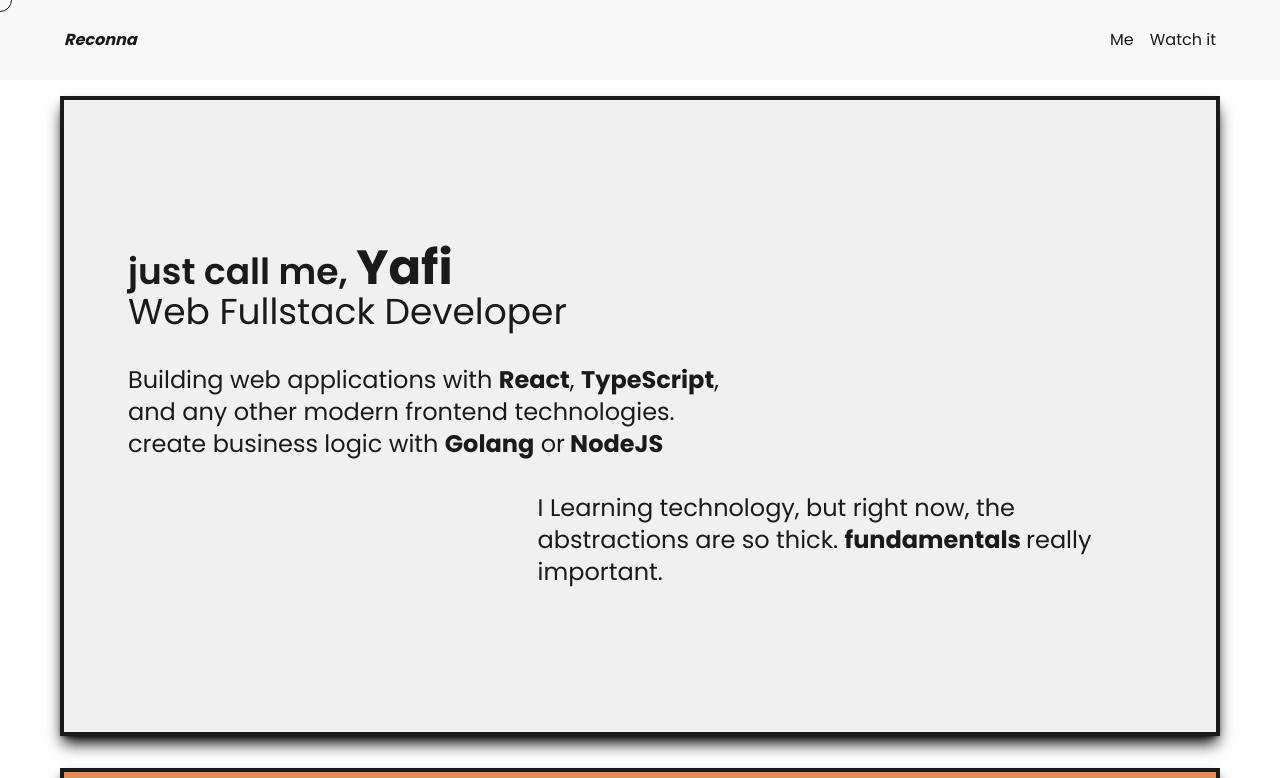
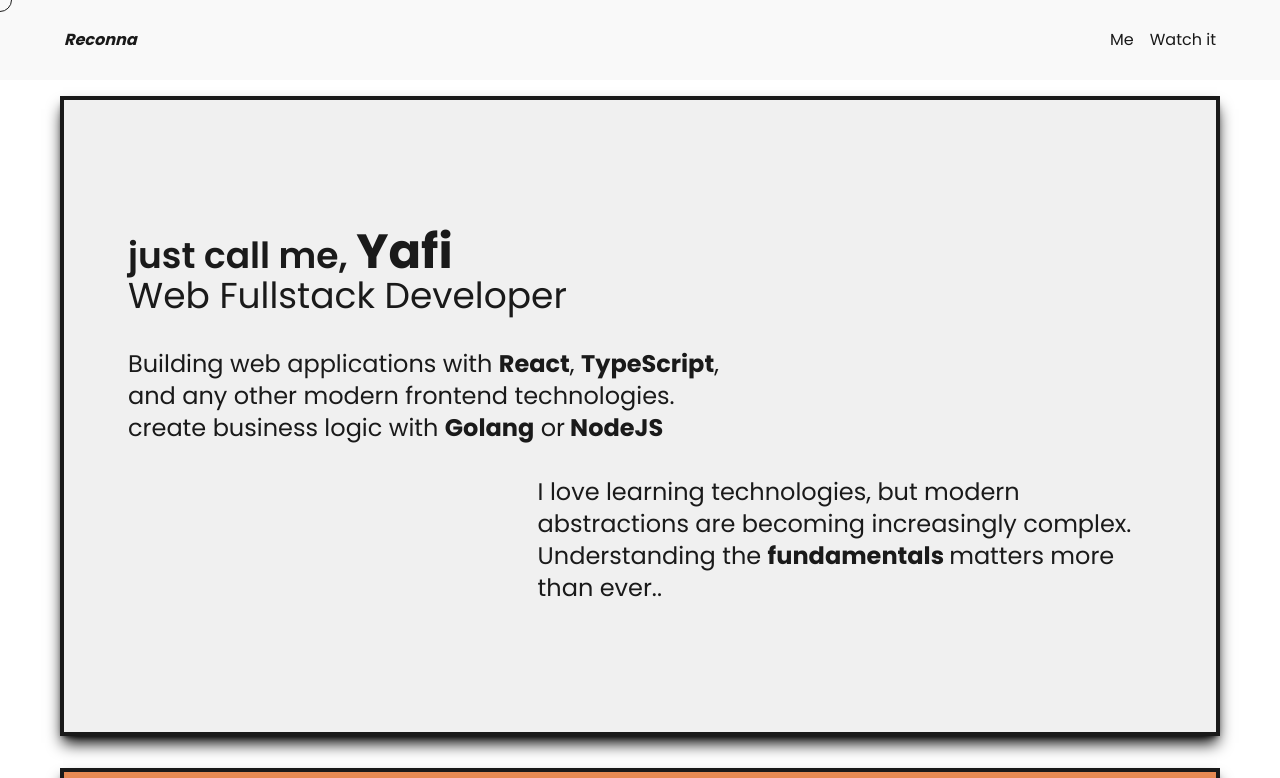
Before and after one commit to Yafiakmal/portohub, a Next.js app: page / in a window 1280 px wide. Shown: the top 778 px of the page. Built offline with nearby package versions, Linux system fonts and the light colour scheme.

Commit message:
correcting my bad english

```diff
--- a/app/page.tsx
+++ b/app/page.tsx
@@ -88,10 +88,10 @@ export default function HomePage() {
                 "w-[70%] md:w-[60%] text-lg md:text-xl lg:text-2xl",
               )}
             >
-              {" "}
-              I Learning technology, but right now, the abstractions are so
-              thick. <strong className={cn("font-bold")}>fundamentals </strong>
-              really important.{" "}
+              I love learning technologies, but modern abstractions are becoming
+              increasingly complex. Understanding the{" "}
+              <strong className={cn("font-bold")}>fundamentals </strong>
+              matters more than ever..{" "}
             </p>
           </div>
         </section>
```
